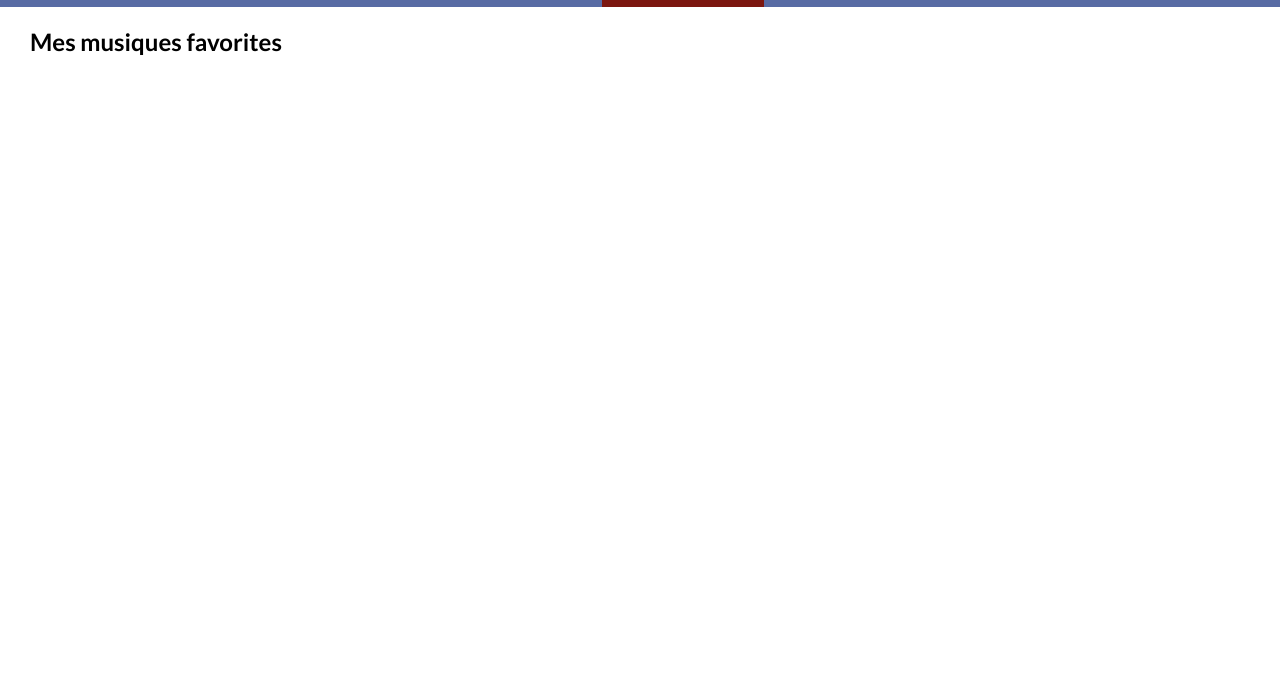
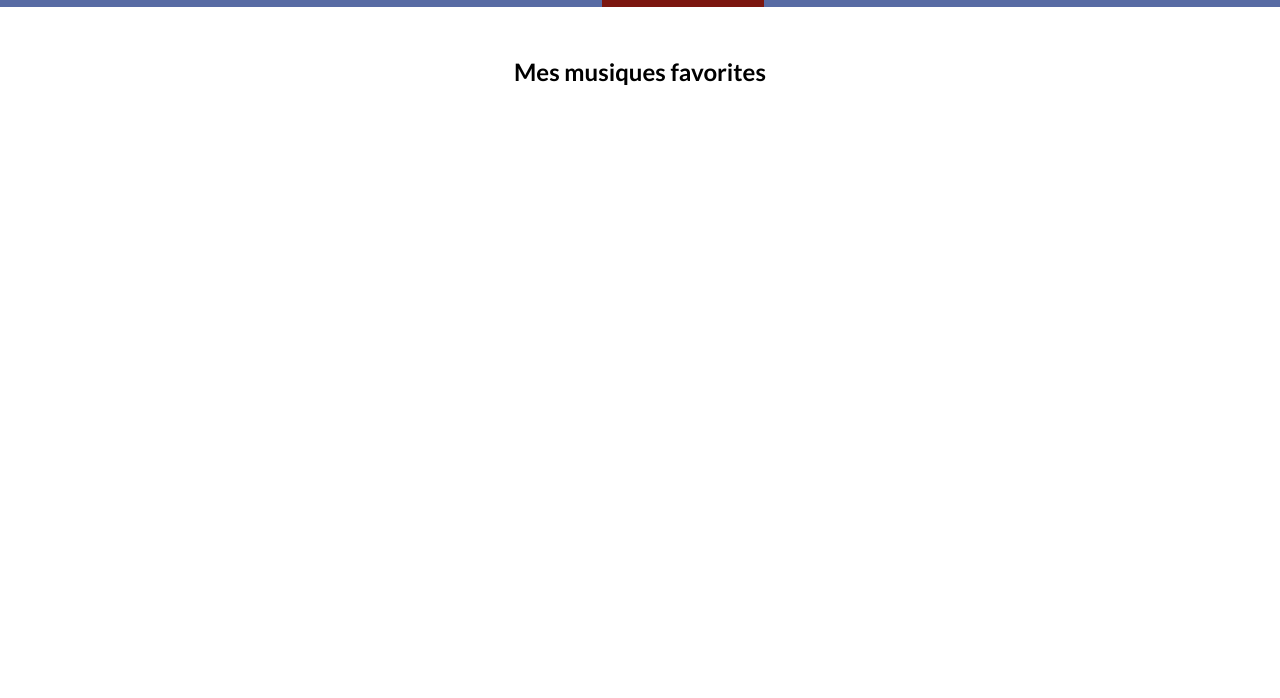
Before and after one commit to nathaliemroch/DeezWeb, a website: page favorites.html in a window 1280 px wide. Shown: the part 102-800 px from the top of the page. Drawn offline with nearby package versions, Linux system fonts and the light colour scheme.

Commit message:
amelioration

```diff
--- a/css/styles.css
+++ b/css/styles.css
@@ -45,11 +45,10 @@ nav ul {
     display: inline-flex;
 }
 
-#welcome, #random, #search {
+#welcome, #random, #search, #mesfav {
     width: 80%;
     margin: 60px auto;
     text-align: center;
-}
 }
 
 /* Accueil */
@@ -146,9 +145,7 @@ nav ul {
 }
 
 /* Favoris */
-#mesfav {
-    margin: 30px;
-}
+
 
 .song{
     border: 1px #e7e7e7 solid;
--- a/favorites.html
+++ b/favorites.html
@@ -24,5 +24,6 @@
 
     <script src="http://code.jquery.com/jquery-3.2.1.js"></script>
     <script src="./javascript/favorite.js"></script>
+    <script src="./javascript/storage.js"></script>
 </body>
 </html>
```
Also changed, not shown: javascript/favorite.js (+52 -0 lines).
